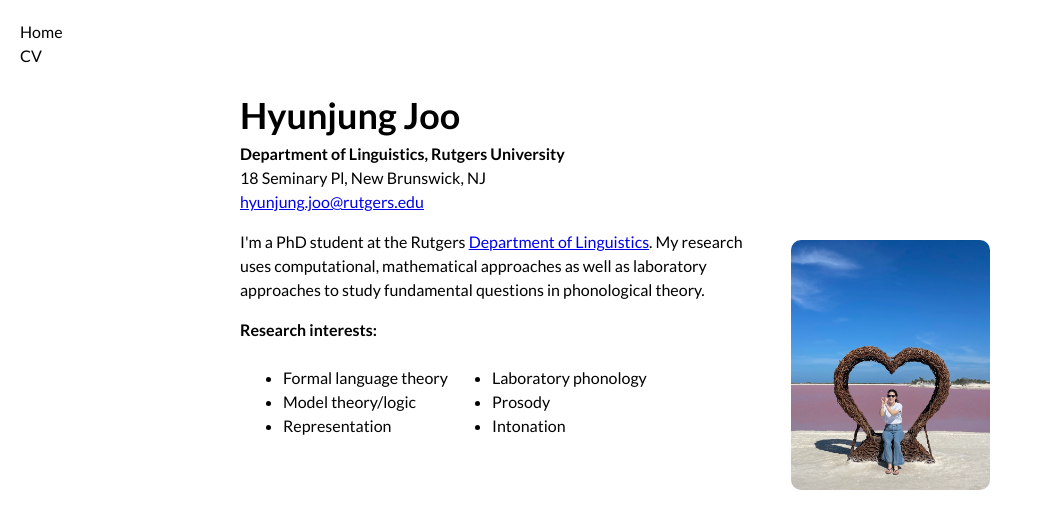
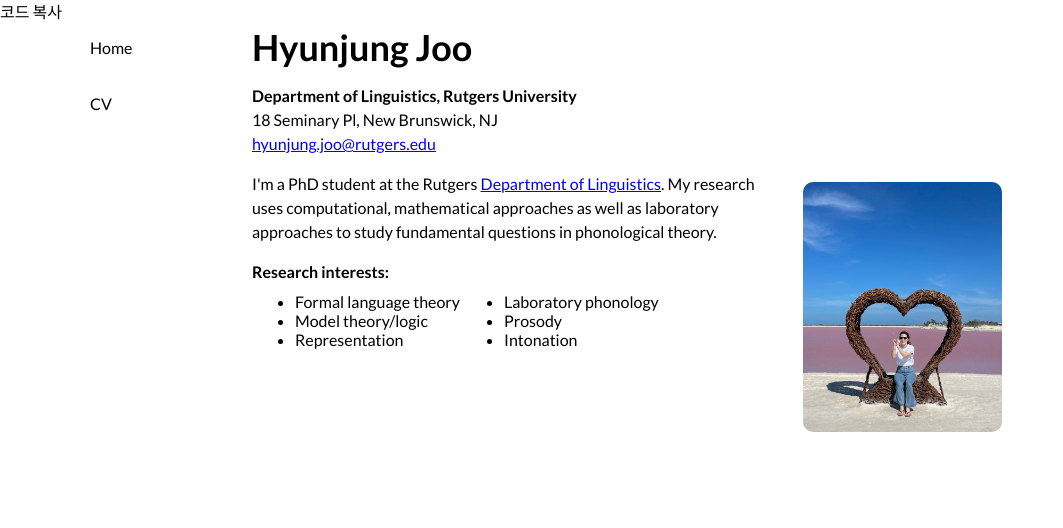
Before and after one commit to hyunjungjoo/index.html, a plain HTML site: page index.html in a window 1280 px wide. Shown: the whole page, without its empty margins (0-1063 px from the left). Drawn offline with Linux system fonts and the light colour scheme.

Commit message:
Update index.html

```diff
--- a/index.html
+++ b/index.html
@@ -1,3 +1,5 @@
+
+코드 복사
 <!DOCTYPE html>
 <html lang="en">
 <head>
@@ -12,6 +14,8 @@
             margin: 0;
             padding: 0;
             line-height: 1.5;
+            display: flex; /* Use flexbox for layout */
+            flex-direction: row; /* Horizontal layout */
         }
 
         /* Styling for the navigation (Home and CV) */
@@ -19,14 +23,13 @@
             list-style-type: none;
             margin: 10px;
             padding: 10px;
-            width: 10px;
-            height: 30%; /* Full-height */
+            width: 120px; /* Adjust the width to fit navigation items */
             background-color: none; /* Background color */
         }
 
         ul.nav li {
             display: block;
-            padding: 0px;
+            padding: 8px;
             text-align: left;
         }
 
@@ -34,7 +37,7 @@
             text-decoration: none;
             color: black;
             display: block;
-            padding: 0px 0px;
+            padding: 8px 0px;
         }
 
         ul.nav li a:hover {
@@ -44,17 +47,16 @@
 
         /* Container for the content */
         .container {
-            margin-left: 0px; /* Space for the sidebar */
             max-width: 800px; /* Narrow the width of the page */
-            padding: 0px;
+            padding: 10px;
             margin-right: auto; /* Center the content */
-            margin-left: auto; /* Center the content */
+            margin-left: 20px; /* Add space to the left for the navigation */
         }
 
         /* Styling for the name (h1) */
         h1 {
             margin: 0;
-            padding: 0px;
+            padding: 10px 0;
             font-size: 36px;
             font-weight: 800;
             background-color: none; /* Optional background color to highlight the name */
@@ -91,6 +93,7 @@
         }
     </style>
 </head>
+
 <body>
 
 <!-- Navigation Bar on the Left -->
```
